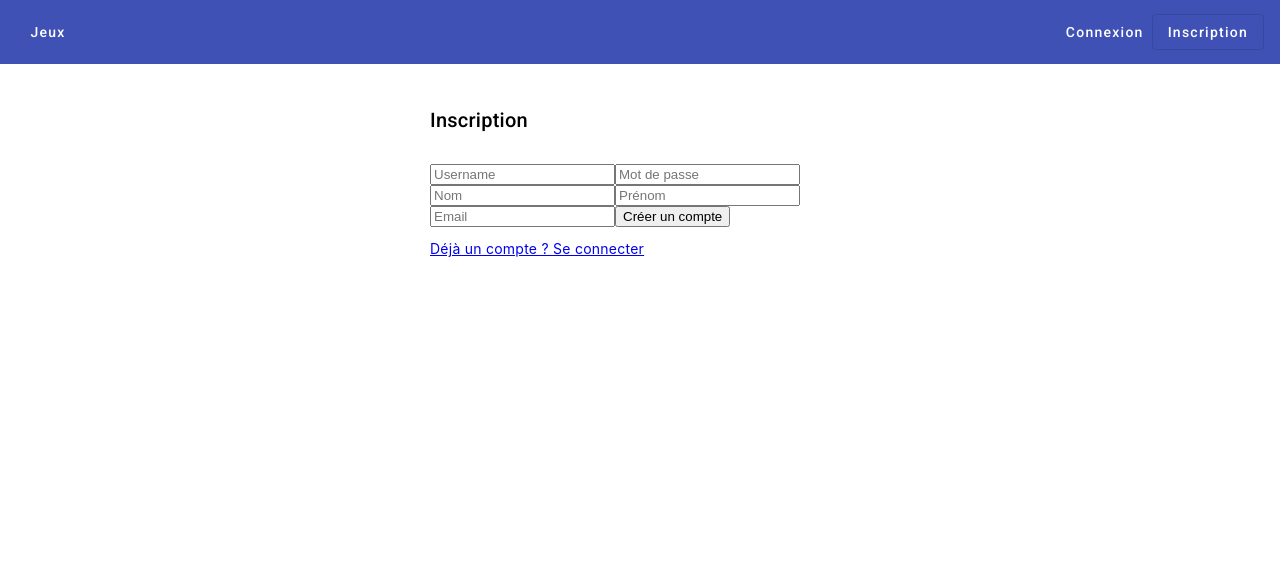
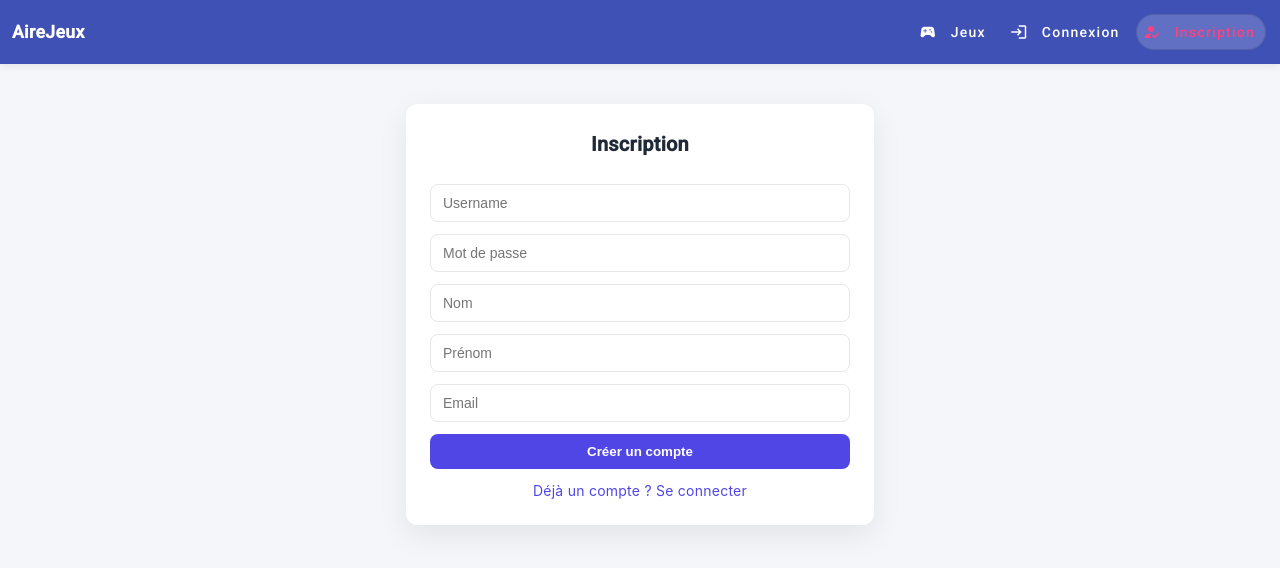
Before and after one commit to Mounaejiwene/airejeux_frontend, an Angular app: page /register in a window 1280 px wide. Shown: the top 568 px of the page. Built offline with nearby package versions, Linux system fonts and the light colour scheme.

Commit message:
login/inscp,nav bar

```diff
--- a/src/app/app.component.html
+++ b/src/app/app.component.html
@@ -1,19 +1,37 @@
-<mat-toolbar color="primary" style="position:sticky;top:0;z-index:1000">
-  <button mat-button routerLink="/jeux">Jeux</button>
-  <button mat-button routerLink="/reservations/new" *ngIf="isAuth">Nouvelle réservation</button>
-  <button mat-button routerLink="/reservations/mine" *ngIf="isAuth">Mes réservations</button>
-  <span class="spacer" style="flex:1 1 auto"></span>
-  <ng-container *ngIf="isAuth; else notAuth">
-    <button mat-button routerLink="/admin" *ngIf="role==='ADMIN'">Admin</button>
-    <button mat-button (click)="logout()">Déconnexion</button>
+<mat-toolbar color="primary" class="app-toolbar">
+  <button mat-icon-button class="mobile-only" aria-label="Ouvrir le menu" (click)="toggleMenu()">
+    <mat-icon>menu</mat-icon>
+  </button>
+  <span class="brand" routerLink="/" (click)="closeMenu()">AireJeux</span>
+  <span class="spacer"></span>
+  <nav class="links desktop-only">
+    <button mat-button class="nav-btn" routerLink="/jeux" routerLinkActive="active"><mat-icon>sports_esports</mat-icon><span>Jeux</span></button>
+    <button mat-button class="nav-btn" routerLink="/reservations/new" routerLinkActive="active" *ngIf="isAuth"><mat-icon>event</mat-icon><span>Nouvelle réservation</span></button>
+    <button mat-button class="nav-btn" routerLink="/reservations/mine" routerLinkActive="active" *ngIf="isAuth"><mat-icon>list_alt</mat-icon><span>Mes réservations</span></button>
+    <ng-container *ngIf="isAuth; else notAuth">
+      <button mat-button class="nav-btn" routerLink="/admin" routerLinkActive="active" *ngIf="role==='ADMIN'"><mat-icon>admin_panel_settings</mat-icon><span>Admin</span></button>
+      <button mat-button class="nav-btn" (click)="logout()"><mat-icon>logout</mat-icon><span>Déconnexion</span></button>
+    </ng-container>
+    <ng-template #notAuth>
+      <button mat-button class="nav-btn" routerLink="/login" routerLinkActive="active"><mat-icon>login</mat-icon><span>Connexion</span></button>
+      <button mat-stroked-button class="nav-btn" color="accent" routerLink="/register" routerLinkActive="active"><mat-icon>how_to_reg</mat-icon><span>Inscription</span></button>
+    </ng-template>
+  </nav>
+</mat-toolbar>
+
+<div class="mobile-menu" *ngIf="menuOpen">
+  <button mat-button class="nav-btn" routerLink="/jeux" routerLinkActive="active" (click)="closeMenu()"><mat-icon>sports_esports</mat-icon><span>Jeux</span></button>
+  <button mat-button class="nav-btn" routerLink="/reservations/new" routerLinkActive="active" *ngIf="isAuth" (click)="closeMenu()"><mat-icon>event</mat-icon><span>Nouvelle réservation</span></button>
+  <button mat-button class="nav-btn" routerLink="/reservations/mine" routerLinkActive="active" *ngIf="isAuth" (click)="closeMenu()"><mat-icon>list_alt</mat-icon><span>Mes réservations</span></button>
+  <ng-container *ngIf="isAuth; else notAuthMobile">
+    <button mat-button class="nav-btn" routerLink="/admin" routerLinkActive="active" *ngIf="role==='ADMIN'" (click)="closeMenu()"><mat-icon>admin_panel_settings</mat-icon><span>Admin</span></button>
+    <button mat-button class="nav-btn" (click)="logout(); closeMenu()"><mat-icon>logout</mat-icon><span>Déconnexion</span></button>
   </ng-container>
-  <ng-template #notAuth>
-    <button mat-button routerLink="/login">Connexion</button>
-    <button mat-stroked-button routerLink="/register">Inscription</button>
+  <ng-template #notAuthMobile>
+    <button mat-button class="nav-btn" routerLink="/login" routerLinkActive="active" (click)="closeMenu()"><mat-icon>login</mat-icon><span>Connexion</span></button>
+    <button mat-stroked-button class="nav-btn" color="accent" routerLink="/register" routerLinkActive="active" (click)="closeMenu()"><mat-icon>how_to_reg</mat-icon><span>Inscription</span></button>
   </ng-template>
-
-
-</mat-toolbar>
+</div>
 <!-- * * * * * * * * * * * * * * * * * * * * * * * * * * * * * * * -->
 <!-- * * * * * * * * * * * The content below * * * * * * * * * * * -->
 <!-- * * * * * * * * * * is only a placeholder * * * * * * * * * * -->
--- a/src/app/app.component.scss
+++ b/src/app/app.component.scss
@@ -2,3 +2,73 @@
 .main {
   display: none;
 }
+
+/* Navbar styles */
+.app-toolbar {
+  position: sticky;
+  top: 0;
+  z-index: 1000;
+  padding: 0 12px;
+  box-shadow: 0 2px 8px rgba(0,0,0,0.08);
+  display: flex;
+  align-items: center;
+}
+
+.brand {
+  font-weight: 700;
+  font-size: 1.1rem;
+  letter-spacing: .4px;
+  cursor: pointer;
+  display: inline-flex;
+  align-items: center;
+}
+
+.spacer { flex: 1 1 auto; }
+
+.links button[mat-button],
+.links button[mat-stroked-button] {
+  margin: 0 2px;
+}
+
+/* Nav buttons look */
+.nav-btn {
+  display: inline-flex;
+  align-items: center;
+  gap: 6px;
+  border-radius: 20px;
+  padding: 0 10px;
+  transition: background-color .2s ease, color .2s ease;
+}
+
+.nav-btn:hover {
+  background-color: rgba(255,255,255,0.12);
+}
+
+.nav-btn.active {
+  background-color: rgba(255,255,255,0.18);
+}
+
+/* Mobile/Desktop visibility */
+.mobile-only { display: inline-flex; }
+.desktop-only { display: none; }
+
+@media (min-width: 768px) {
+  .mobile-only { display: none; }
+  .desktop-only { display: flex; gap: 4px; }
+}
+
+/* Mobile menu panel */
+.mobile-menu {
+  display: flex;
+  flex-direction: column;
+  gap: 4px;
+  padding: 8px;
+  background: #fff;
+  border-bottom: 1px solid rgba(0,0,0,.08);
+  box-shadow: 0 6px 12px rgba(0,0,0,.05);
+}
+
+.mobile-menu button[mat-button],
+.mobile-menu button[mat-stroked-button] {
+  justify-content: flex-start;
+}
--- a/src/app/app.component.ts
+++ b/src/app/app.component.ts
@@ -19,4 +19,9 @@ export class AppComponent {
   get isAuth() { return this.auth.isAuthenticated(); }
   get role() { return this.auth.getRole(); }
   logout() { this.auth.logout(); this.router.navigate(['/login']); }
+
+  // Mobile menu state
+  menuOpen = false;
+  toggleMenu() { this.menuOpen = !this.menuOpen; }
+  closeMenu() { this.menuOpen = false; }
 }
--- a/src/app/app.routes.ts
+++ b/src/app/app.routes.ts
@@ -12,6 +12,7 @@ import { AdminJeuxComponent } from './admin/admin-jeux.component';
 import { AdminUsersComponent } from './admin/admin-users.component';
 
 export const routes: Routes = [
+  { path: 'api/**', redirectTo: 'login' },
   { path: 'login', component: LoginComponent },
   { path: 'register', component: RegisterComponent },
   { path: 'jeux', component: JeuxListComponent, canActivate: [authGuard] },
--- a/src/app/core/api-config.service.ts
+++ b/src/app/core/api-config.service.ts
@@ -2,5 +2,6 @@ import { Injectable } from '@angular/core';
 
 @Injectable({ providedIn: 'root' })
 export class ApiConfigService {
-  readonly apiBaseUrl = '/api';
+  // Backend Spring runs separately
+  readonly apiBaseUrl = 'http://localhost:8080/api';
 }
--- a/src/app/core/auth.service.ts
+++ b/src/app/core/auth.service.ts
@@ -21,7 +21,8 @@ export class AuthService {
   }
 
   register(dto: UserDto): Observable<string> {
-    return this.http.post(this.api.apiBaseUrl + '/auth/register', dto, { responseType: 'text' });
+    const payload: UserDto = { ...dto, role: 'USER' };
+    return this.http.post(this.api.apiBaseUrl + '/auth/register', payload, { responseType: 'text' });
   }
 
   logout() { this.storage.clear(); }
--- a/src/index.html
+++ b/src/index.html
@@ -8,6 +8,16 @@
   <link rel="icon" type="image/x-icon" href="favicon.ico">
   <link href="https://fonts.googleapis.com/css2?family=Roboto:wght@300;400;500&display=swap" rel="stylesheet">
   <link href="https://fonts.googleapis.com/icon?family=Material+Icons" rel="stylesheet">
+  <script>
+    (function(){
+      try {
+        var p = window.location && window.location.pathname;
+        if (p && p.startsWith('/api/')) {
+          window.location.replace('/login');
+        }
+      } catch (_) { /* no-op */ }
+    })();
+  </script>
 </head>
 <body class="mat-typography">
   <app-root></app-root>
--- a/src/styles.scss
+++ b/src/styles.scss
@@ -1,4 +1,53 @@
 /* You can add global styles to this file, and also import other style files */
 
 html, body { height: 100%; }
-body { margin: 0; font-family: Roboto, "Helvetica Neue", sans-serif; }
+body { margin: 0; font-family: Roboto, "Helvetica Neue", sans-serif; background:#f5f6fa; }
+
+/* Auth containers (login/register) */
+.container {
+  width: 100%;
+  max-width: 420px;
+  margin: 8vh auto;
+  background: #fff;
+  border-radius: 12px;
+  box-shadow: 0 10px 30px rgba(0,0,0,0.08);
+  padding: 24px;
+}
+
+.container h2 {
+  margin: 0 0 12px;
+  text-align: center;
+  color: #1f2937;
+  font-weight: 600;
+}
+
+.container form { display: flex; flex-direction: column; gap: 12px; }
+.container label { font-size: 14px; color: #374151; }
+.container input {
+  border: 1px solid #e5e7eb;
+  border-radius: 8px;
+  padding: 10px 12px;
+  font-size: 14px;
+  transition: border .2s, box-shadow .2s;
+}
+.container input:focus {
+  outline: none;
+  border-color: #6366f1;
+  box-shadow: 0 0 0 3px rgba(99,102,241,.15);
+}
+
+.container button[type="submit"] {
+  background: #4f46e5;
+  color: #fff;
+  border: none;
+  border-radius: 8px;
+  padding: 10px 12px;
+  font-weight: 600;
+  cursor: pointer;
+  transition: background .2s;
+}
+.container button[type="submit"]:hover { background: #4338ca; }
+.container button[type="submit"]:disabled { background: #a5b4fc; cursor: not-allowed; }
+
+.container p { margin: 0; text-align: center; color: #6b7280; }
+.container a { color: #4f46e5; text-decoration: none; }
```
